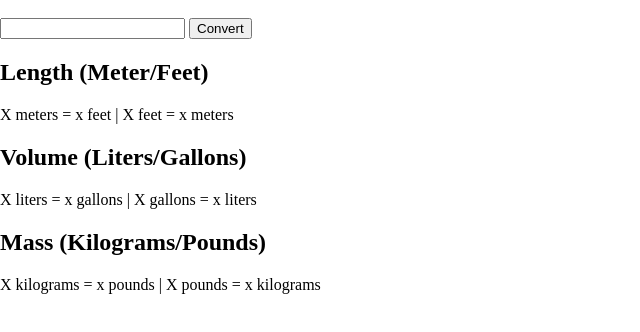
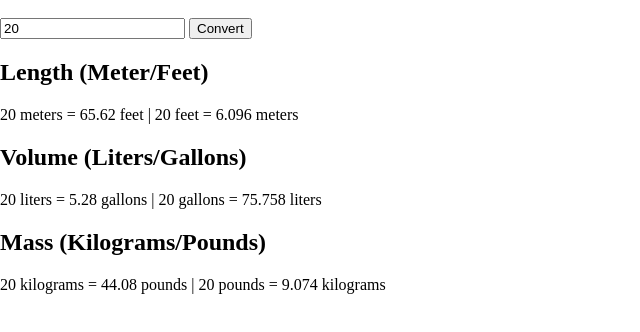
Before and after one commit to whozieQ/UnitConverter, a plain HTML site: page index.html in a window 1280 px wide. Both pictures are taken after a click on the button "Convert". Shown: the part 40-372 px from the top of the page, without its empty margins (0-640 px from the left). Drawn offline with Linux system fonts and the light colour scheme.

Commit message:
Functional but not pretty

```diff
--- a/index.html
+++ b/index.html
@@ -3,10 +3,9 @@
         <link rel="stylesheet" href="index.css">
     </head>
     <body>
-        <script src="index.js"></script>
         <div id="request">
             <h1>Metric/Imperial Unit Conversion</h1>
-            <input type="number" id="convertThis">
+            <input type="number" id="convertThis" value=20>
             <button id="convert-btn">Convert</button>
         </div>
         <div id="results">
@@ -22,7 +21,7 @@
                 <h2>Mass (Kilograms/Pounds)</h2>
                 <p id="mass-result">X kilograms = x pounds | X pounds = x kilograms</p>
             </div>
-
         </div>
+        <script src="index.js"></script>
     </body>
 </html>
--- a/index.js
+++ b/index.js
@@ -1,5 +1,61 @@
-/*
-1 meter = 3.281 feet
-1 liter = 0.264 gallon
-1 kilogram = 2.204 pound
-*/
+
+const mToft = 3.281
+const lTogal = 0.264
+const kgTolb = 2.204
+
+const convertEl = document.getElementById("convertThis")
+const convertBtn = document.getElementById("convert-btn")
+const lengthResult = document.getElementById("length-result")
+const volumeResult = document.getElementById("volume-result")
+const massResult = document.getElementById("mass-result")
+
+let requestNum = 0
+
+convertBtn.addEventListener("click", function(){
+    requestNum = convertEl.value
+    lengthResult.textContent = render("meters", "feet")
+    volumeResult.textContent = render("liters", "gallons")
+    massResult.textContent = render("kilograms", "pounds")
+})
+
+function render(metric, imperial){
+
+    let message = `${requestNum} ${metric} = ${convert(requestNum, metric, imperial)} ${imperial} | ${requestNum} ${imperial} = ${convert(requestNum, imperial, metric)} ${metric}`
+    return message
+}
+
+function convert(num, from, to){
+    let result = 0
+    if (from === "feet" && to === "meters"){
+        result = roundThis(num / mToft, 3)
+    }
+    if (from === "meters" && to === "feet"){
+        result = roundThis(num * mToft, 3)
+    }
+    if (from === "gallons" && to === "liters"){
+        result = roundThis(num / lTogal, 3)
+    }
+    if (from === "liters" && to === "gallons"){
+        result = roundThis(num * lTogal, 3)
+    }
+    if (from === "pounds" && to === "kilograms"){
+        result = roundThis(num / kgTolb, 3)
+    }
+    if (from === "kilograms" && to === "pounds"){
+        result = roundThis(num * kgTolb, 3)
+    }
+
+    return result
+}
+
+
+function roundThis(num, places){
+    const bigResult = num
+    //shift all decimals but 1 over to integer side
+    let workingNum = Number(bigResult + `e${places}`)
+    //round off the one remaining decimal to an integer
+    workingNum = Math.round(workingNum)
+    //shift all decimals back over
+    workingNum = workingNum/(Math.pow(10,places))
+    return workingNum
+}
```
